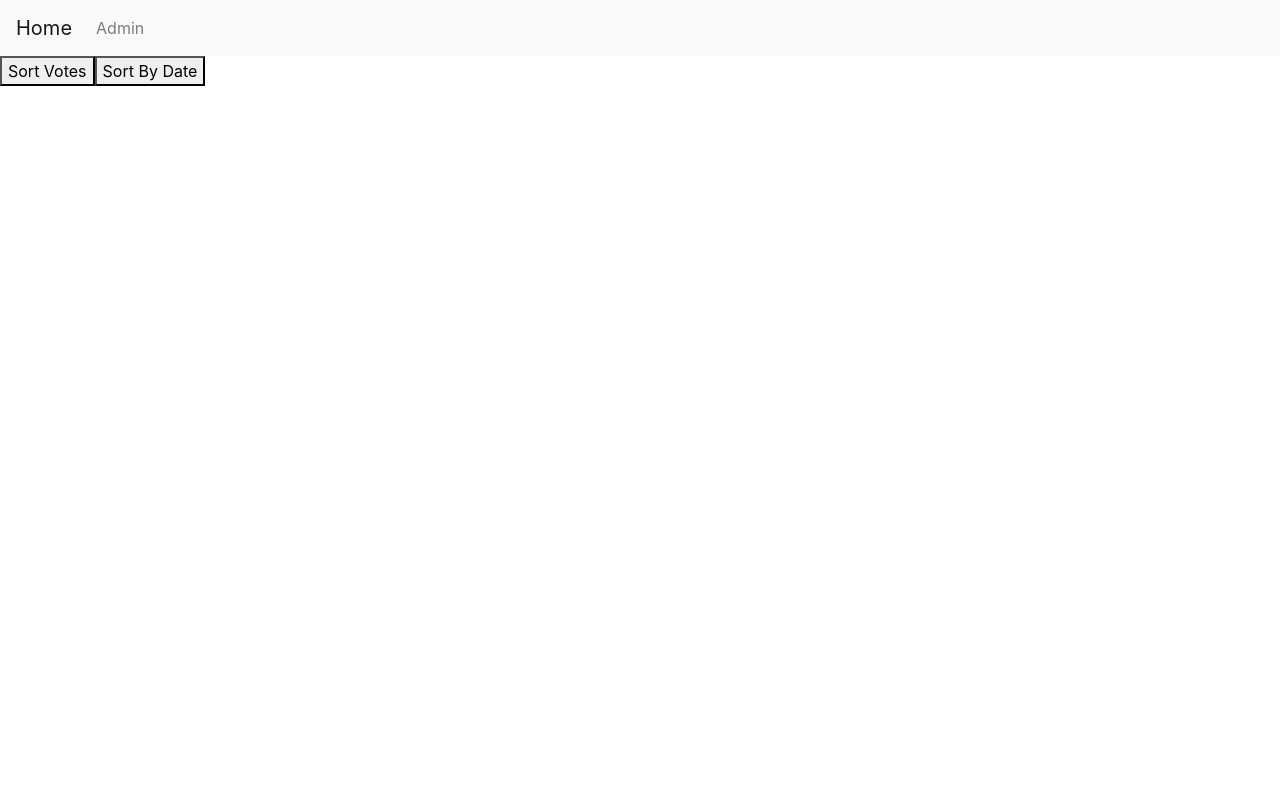
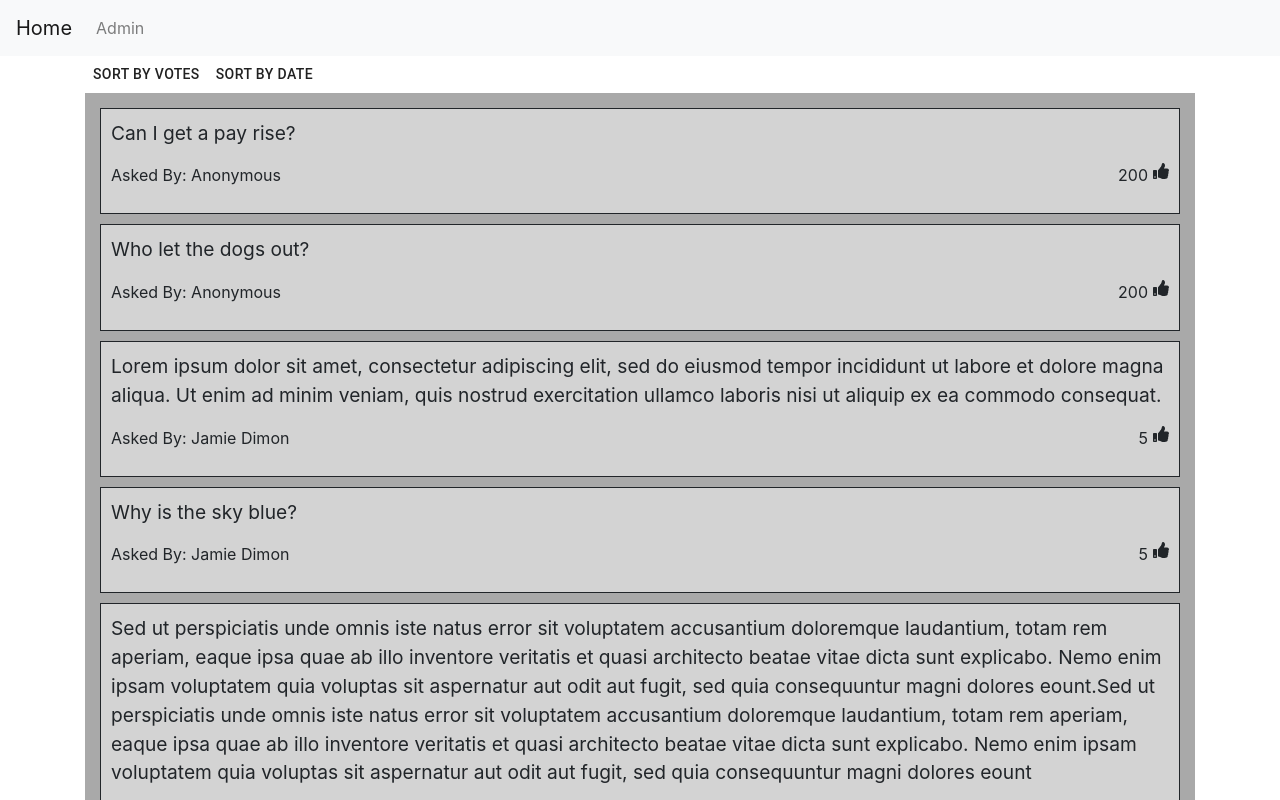
Before and after one commit to caitlin-hamilton/AskMeAnything, a React (Create React App) app in the folder ask-me-anything/: page / in a window 1280 px wide. Shown: the top 800 px of the page. Built offline with nearby package versions, Linux system fonts and the light colour scheme.

Commit message:
added styling to user page

```diff
--- a/ask-me-anything/package.json
+++ b/ask-me-anything/package.json
@@ -10,7 +10,6 @@
     "@testing-library/react": "^11.2.7",
     "@testing-library/user-event": "^12.8.3",
     "bootstrap": "^4.5.3",
-    "jest": "^27.1.0",
     "react": "^17.0.2",
     "react-beautiful-dnd": "^13.1.0",
     "react-bootstrap": "^1.4.0",
--- a/ask-me-anything/src/AdminQuestion.js
+++ b/ask-me-anything/src/AdminQuestion.js
@@ -43,7 +43,7 @@ function AdminQuestion(props){
             draggableId={props.dragId}
             index={props.index}>
             {(provided, snapshot) => (
-                <div className="post"
+                <div className="adminPost"
                     ref={provided.innerRef}
                     {...provided.draggableProps}
                     {...provided.dragHandleProps}
--- a/ask-me-anything/src/App.css
+++ b/ask-me-anything/src/App.css
@@ -28,14 +28,9 @@ button:last-of-type.adminButton {
   margin-left: auto;
 }
 
-button:nth-of-type(3).adminButton {
-  margin-left: 29%;
-}
-
 .container {
   width: 100%;
   height: 10%;
-  background: aqua;
 }
 
 .one {
@@ -51,12 +46,45 @@ button:nth-of-type(3).adminButton {
   display: flex;
 }
 
-.post{
+.postContainer {
+  display: inline-flex;
+  flex-direction: column;
+  padding: 15px;
+  align-self: center;
+  background: darkgray;
+}
+
+.userButtonContainer {
+  flex-wrap:wrap;
+  margin-right: auto;
+}
+
+.userPost{
+  padding-top: 50px;
+  display: inline-block;
+  padding-bottom: 50px;
+  width: 100%;
+  text-align: left;
+  margin-bottom: 10px;
+  border-style: solid;
+  border-width: 1px;
+  padding: 10px;
+  background: lightgray;
+  text-overflow: ellipsis;
+  overflow: hidden;
+  word-wrap:break-word;
+  display: flex;
+  flex-wrap: wrap;
+  overflow:visible;
+}
+
+.adminPost{
   padding-top: 50px;
   padding-bottom: 50px;
   width: 100%;
-  height: auto;
-  margin: auto;
+  margin-bottom: 10px;
+  border-style: solid;
+  border-width: 1px;
   padding: 10px;
   background: lightgray;
   text-overflow: ellipsis;
@@ -91,3 +119,20 @@ button:nth-of-type(3).adminButton {
   float: right;
   text-align: right;
 }
+
+.likeContainer {
+  display: flex;
+}
+
+.voteP {
+  margin-right: 5px;
+}
+
+.askedBy {
+  margin-right: auto;
+}
+
+.userQuestion {
+  width: 100%;
+  font-size: 120%;
+}
--- a/ask-me-anything/src/Home.js
+++ b/ask-me-anything/src/Home.js
@@ -3,17 +3,7 @@ import Post from './Post'
 import Trending from './Admin'
 import 'bootstrap/dist/css/bootstrap.min.css';
 import { DragDropContext, Droppable } from 'react-beautiful-dnd';
-
-const finalSpaceCharacters = [
-    {
-      id: 'gary',
-      name: 'Gary Goodspeed',
-    },
-    {
-        id: 'oldy',
-        name: 'Olody Poop',
-      }
-]
+import Button from '@material-ui/core/Button';
 
 export default class Home extends React.Component {
 
@@ -67,21 +57,6 @@ export default class Home extends React.Component {
 
     }
 
-
-    // updateVotes = (questionId, newVoteCount) => {
-    //     let inputData = [].concat(this.state.inputData);
-    //     inputData.map(function(question){
-    //         if (question['questionId'] ==  questionId){
-    //             question['votes'] = newVoteCount
-    //         }
-    //     console.log('new data')
-    //     console.log(inputData)
-    //     // this.setState({
-    //     //     inputData: inputData
-    //     // })
-    //     })
-    // }
-
     incrementVote(postId){
         let inputData = this.state.inputData.map((post) => {
             if(post.id ===  postId){
@@ -97,11 +72,12 @@ export default class Home extends React.Component {
     render(){
 
         return(
-            <div>
-                <button onClick={() => {this.sortByAttribute('votes')}}> Sort Votes</button>
-                <button onClick={() => {this.sortByAttribute('timePosted')}}> Sort By Date</button>
-                {/* {this.state.inputData.map((item, index) => <Post votes={item.votes} poster={item.poster} text={item.text} id={item.id} key={item.id} incrementVote={this.incrementVote.bind(this)}/>)} */}
-                {/* {this.state.inputData.map((item, index) => <Post votes={item.votes} questionId={item.questionId} key={item.id} updateVotes={this.updateVotes.bind(this)}/>)} */}
+            <div className="container">
+                <Button className="adminButton" onClick={() => {this.sortByAttribute('votes')}}> Sort By Votes</Button>
+                <Button className="adminButton" onClick={() => {this.sortByAttribute('timePosted')}}> Sort By Date</Button>
+                <div className="postContainer">
+                    {this.state.inputData.map((item, index) => <Post votes={item.votes} poster={item.poster} text={item.text} id={item.id} key={item.id} incrementVote={this.incrementVote.bind(this)}/>)}
+                </div>
             </div>
         )
     }
--- a/ask-me-anything/src/Post.js
+++ b/ask-me-anything/src/Post.js
@@ -1,28 +1,18 @@
 import React, { useState, useEffect } from 'react';
 import 'bootstrap/dist/css/bootstrap.min.css';
 import {BsFillCaretUpFill} from "react-icons/bs";
+import { FaThumbsUp } from "react-icons/fa";
 import './App.css'
-
-// function Post(props) {
-//     let [count, incrementVote] = useState(props.vote)
-//     let {votes, questionId, updateVotes} = props;
-//     useEffect(() => {
-//         incrementVote(votes);
-//     }, [votes])
-//     return (
-//         <div className="post">
-//             <BsFillCaretUpFill onClick={() => incrementVote(count + 1), () => updateVotes(questionId, votes)}/><p>{count}</p>
-//         </div>
-//       );
-//     }
-// export default Post;
 
 function Post(props) {
     return (
-        <div className="post">
-            <p>{props.text}</p>
-            <p>{props.poster}</p>
-            <BsFillCaretUpFill onClick={() => props.incrementVote(props.id)}/><p>{props.votes}</p>
+        <div className="userPost">
+            <p className="userQuestion">{props.text}</p>
+            <p className="askedBy">Asked By: {props.poster}</p>
+            <div className="likeContainer">
+                <p className="voteP">{props.votes}</p>
+                <FaThumbsUp onClick={() => props.incrementVote(props.id)}/>
+            </div>
         </div>
       );
     }
```
Also changed, not shown: 1 other file (tests, documents, lock files or other folders).
